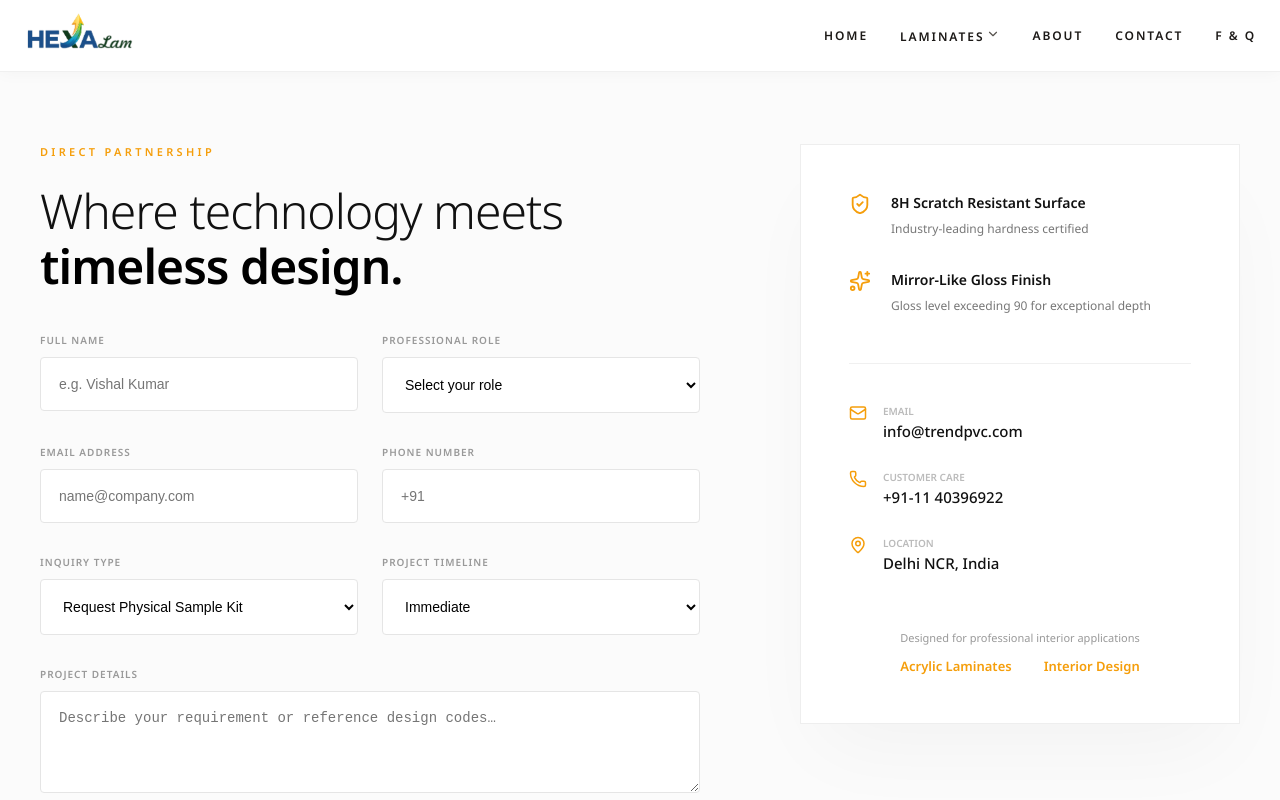
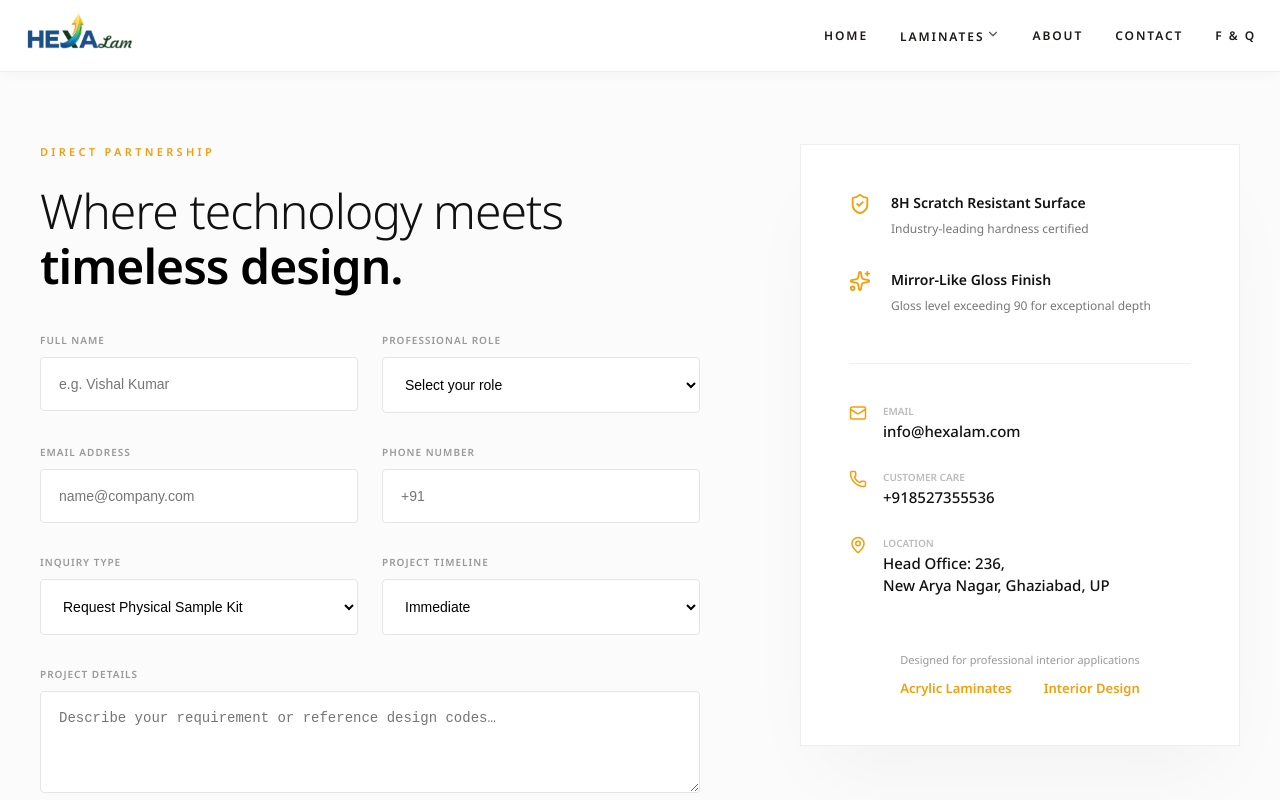
Before and after one commit to itsHellboyHere/hexa-lam, a Next.js app: page /contact in a window 1280 px wide. Shown: the top 800 px of the page. Built offline with nearby package versions, Linux system fonts and the light colour scheme; no server answers.

Commit message:
updated contact page

```diff
--- a/src/app/components/ContactPage.jsx
+++ b/src/app/components/ContactPage.jsx
@@ -144,15 +144,17 @@ export default function HexalamContact() {
           <div className={styles.contactDetails}>
             <div className={styles.detailItem}>
               <Mail size={18} className={styles.icon} />
-              <div><label>Email</label><span>info@trendpvc.com</span></div>
+              <div><label>Email</label><span>info@hexalam.com</span></div>
             </div>
             <div className={styles.detailItem}>
               <Phone size={18} className={styles.icon} />
-              <div><label>Customer Care</label><span>+91-11 40396922</span></div>
+              <div><label>Customer Care</label><span>+918527355536</span></div>
             </div>
             <div className={styles.detailItem}>
               <MapPin size={18} className={styles.icon} />
-              <div><label>Location</label><span>Delhi NCR, India</span></div>
+              <div><label>Location</label><span>
+              Head Office: 236, <br />
+              New Arya Nagar, Ghaziabad, UP</span></div>
             </div>
           </div>
 
```
